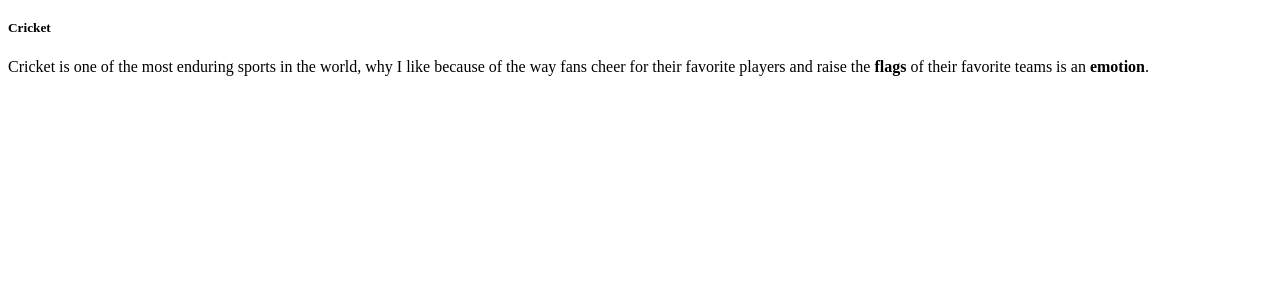
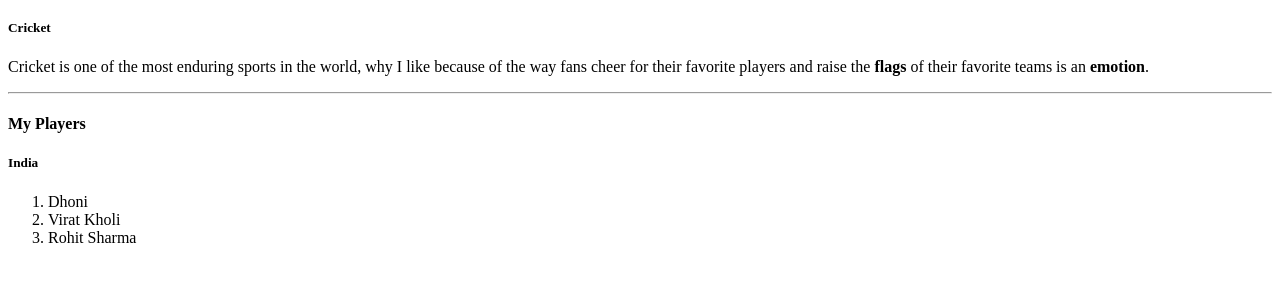
Before and after one commit to 44-563-Web-Apps-S23/44563-webapps-assignment-3-Govardhan2164, a plain HTML site: page index.html in a window 1280 px wide. Shown: the part 61-342 px from the top of the page. Drawn offline with Linux system fonts and the light colour scheme.

Commit message:
Update index.html

```diff
--- a/index.html
+++ b/index.html
@@ -9,5 +9,13 @@
 <p>
 Cricket is one of the most enduring sports in the world, why I like because of the way fans cheer for their favorite players and raise the <b>flags</b> of their favorite teams is an <b>emotion</b>.
 </p>
+<hr>
+<h4>My Players</h4>
+<h5>India</h5>
+<ol>
+<li>Dhoni</li>
+<li>Virat Kholi</li>
+<li>Rohit Sharma</li>
+</ol>
 </body>
 </html>
```
